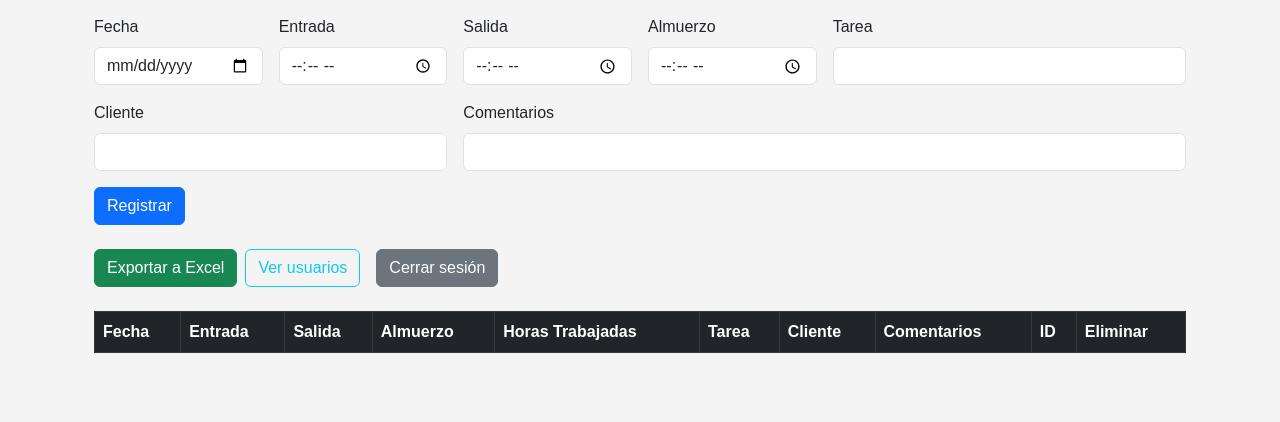
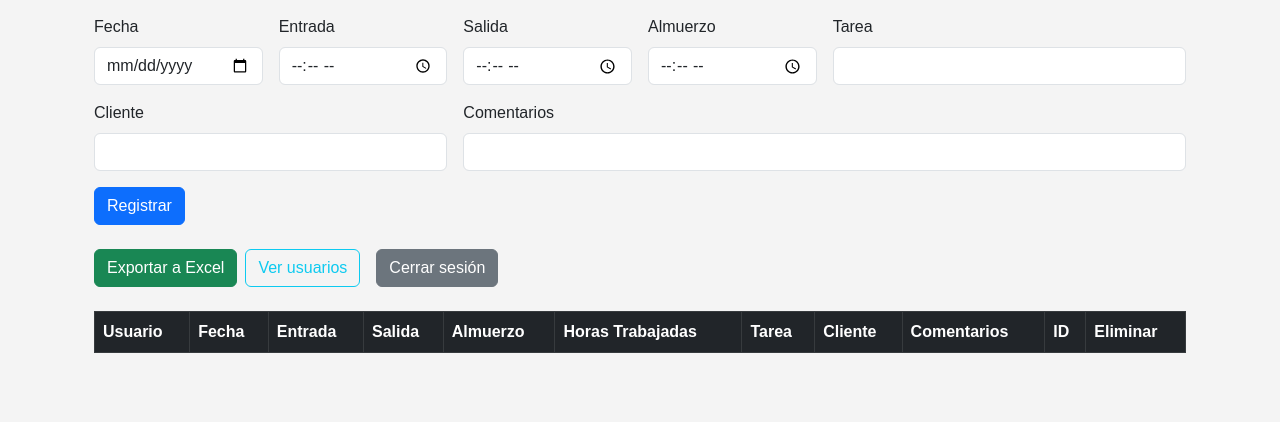
Before and after one commit to GUILLERMOWEB/Registro-de-horas-mejorado, a Flask app: page /administrator in a window 1280 px wide. Shown: the part 165-587 px from the top of the page. Run offline with Flask 3, Linux system fonts and the light colour scheme; the visitor is signed in with stand-in values (Sample User, id 1); data comes from the database, SQL or seed files in the repository; data that the repository does not hold is empty.

Commit message:
corrigo error de vista de usuarios

```diff
--- a/templates/admin.html
+++ b/templates/admin.html
@@ -52,6 +52,7 @@
     <table class="table table-striped table-bordered">
       <thead class="table-dark">
         <tr>
+          <th>Usuario</th>
           <th>Fecha</th>
           <th>Entrada</th>
           <th>Salida</th>
```
